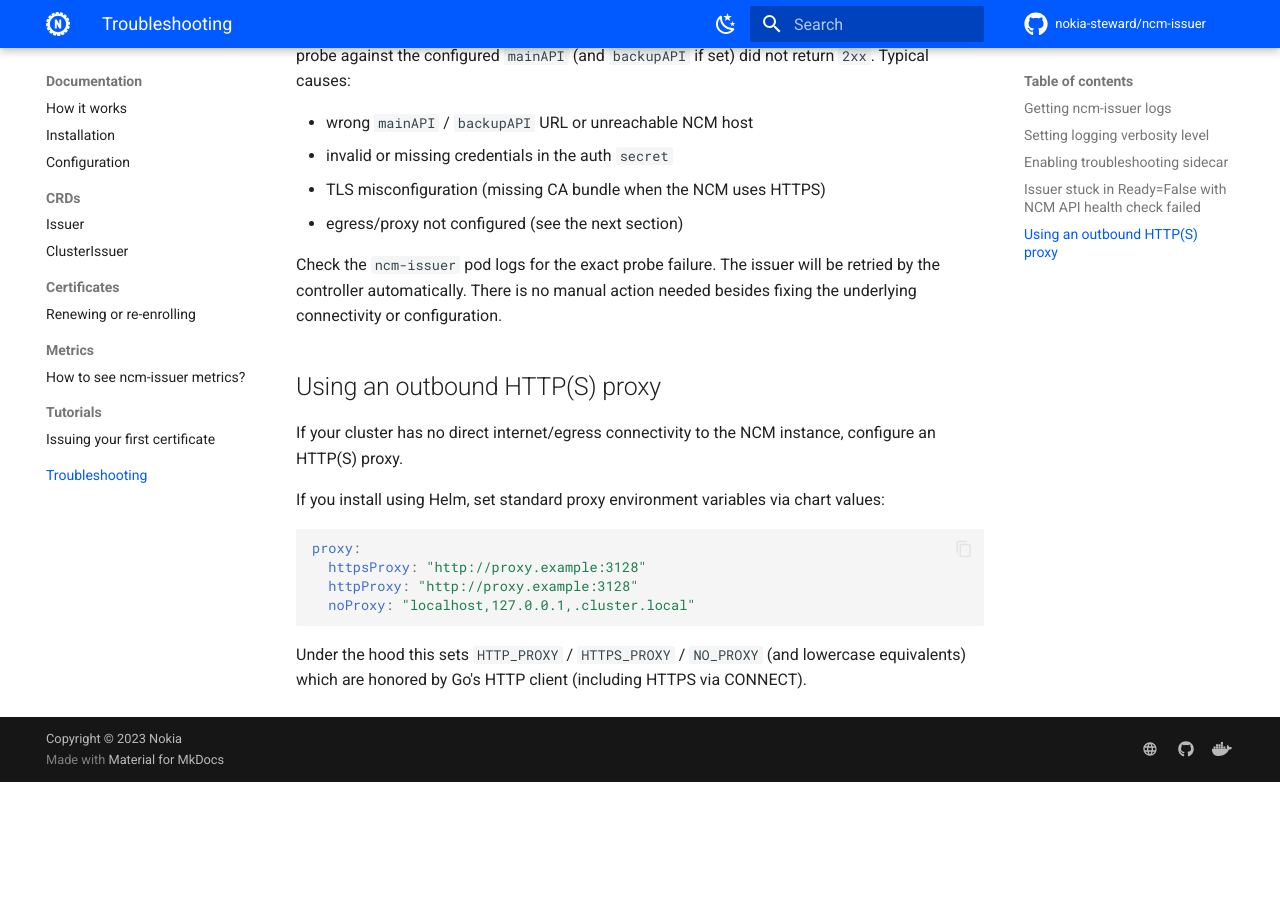
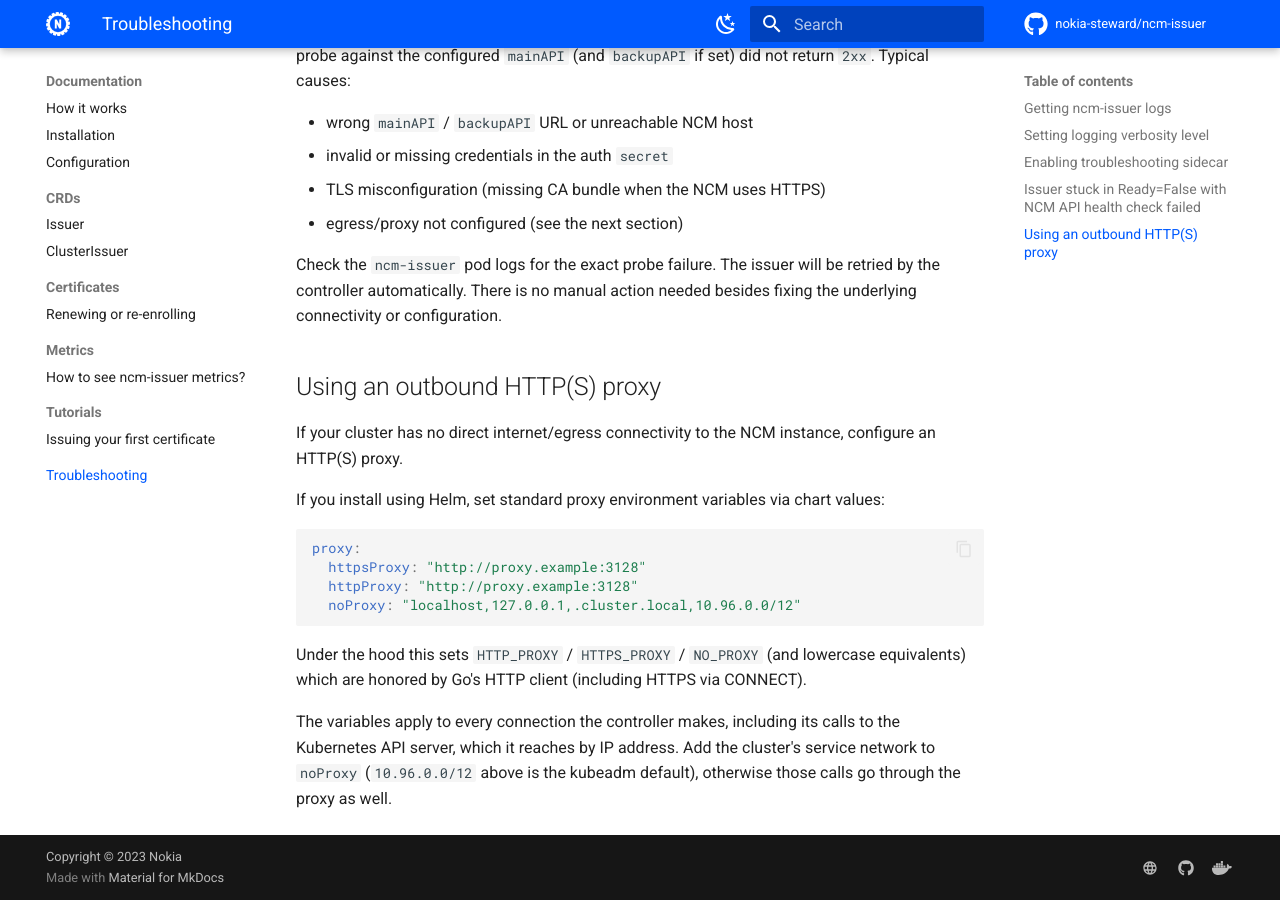
Before and after one commit to nokia/ncm-issuer, an MkDocs documentation site: the page built from docs/documentation/troubleshooting.md, in a window 1280 px wide and 900 px high, scrolled down 1454 px. Built offline with MkDocs 1.6.1 and Material for MkDocs 9.7.7, drawn with Linux system fonts in a browser that asks for light colours; comment, search, counter and statistics services are not loaded; before the commit the page ends 2236 px from its top, so only the background shows below that.

Commit message:
docs(troubleshooting): keep Kubernetes API calls off the outbound proxy

````diff
--- a/docs/documentation/troubleshooting.md
+++ b/docs/documentation/troubleshooting.md
@@ -76,8 +76,12 @@ If you install using Helm, set standard proxy environment variables via chart va
 proxy:
   httpsProxy: "http://proxy.example:3128"
   httpProxy: "http://proxy.example:3128"
-  noProxy: "localhost,127.0.0.1,.cluster.local"
+  noProxy: "localhost,127.0.0.1,.cluster.local,10.96.0.0/12"
 ```
 
 Under the hood this sets `HTTP_PROXY` / `HTTPS_PROXY` / `NO_PROXY` (and lowercase equivalents) which are
 honored by Go's HTTP client (including HTTPS via CONNECT).
+
+The variables apply to every connection the controller makes, including its calls to the Kubernetes API
+server, which it reaches by IP address. Add the cluster's service network to `noProxy` (`10.96.0.0/12` above is
+the kubeadm default), otherwise those calls go through the proxy as well.
````
